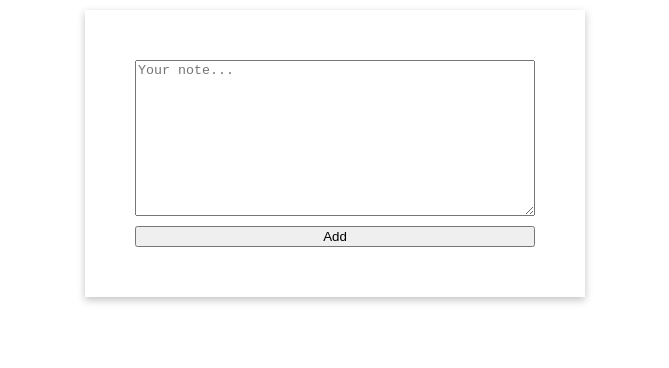
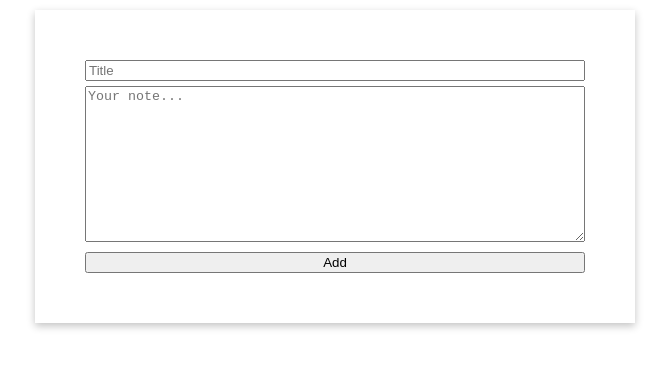
Before and after one commit to itailevi98/React-Notes-App, a React (Create React App) app: page / in a window 1280 px wide. Shown: the top 368 px of the page, without its empty margins (305-974 px from the left). Built offline with nearby package versions, Linux system fonts and the light colour scheme.

Commit message:
M3 (F): Title, date added

```diff
--- a/src/App.css
+++ b/src/App.css
@@ -1,6 +1,6 @@
 .App {
   text-align: center;
-  width: 500px;
+  width: 700px;
   margin-left: auto;
   margin-right: auto;
 }
--- a/src/components/FormComponent/FormComponent.jsx
+++ b/src/components/FormComponent/FormComponent.jsx
@@ -6,9 +6,14 @@ class FormComponent extends React.Component{
     constructor(props){
         super(props);
         this.state = {
+            title: "",
             note: "",
             date: undefined,
         }
+    }
+
+    onTitleChange(value){
+        this.setState({title: value});
     }
 
     onNoteChange(value){
@@ -18,13 +23,18 @@ class FormComponent extends React.Component{
 
     onSubmit(event){
         event.preventDefault();
+        if(this.state.note === ""){
+            return;
+        }
         const note = {
             id: Date.now(),
+            title: this.state.title,
             note: this.state.note,
             date: this.state.date,
         }
         this.props.onAddNote(note);
         this.setState({
+            title: '',
             note: '',
             date: undefined,
         });
@@ -34,6 +44,14 @@ class FormComponent extends React.Component{
         return (
             <div className="container">
                 <form onSubmit={(event) => this.onSubmit(event)}>
+                    <input
+                        type="text"
+                        name="title"
+                        id="title"
+                        placeholder="Title"
+                        value={this.state.title}
+                        onChange={(event) => this.onTitleChange(event.target.value)}
+                    />
                     <textarea
                         name="note"
                         id="note"
@@ -41,7 +59,8 @@ class FormComponent extends React.Component{
                         rows="10"
                         placeholder="Your note..."
                         value={this.state.note}
-                        onChange={(event) => this.onNoteChange(event.target.value)}></textarea>
+                        onChange={(event) => this.onNoteChange(event.target.value)}>
+                    </textarea>
                     <button id="submit-button" type="submit" name="submitButton">Add</button>
                 </form>
             </div>
--- a/src/components/FormComponent/styles.css
+++ b/src/components/FormComponent/styles.css
@@ -4,6 +4,7 @@
     margin-left: auto;
     margin-right: auto;
     margin-top: 10px;
+    width: 500px;
 }
 
 form {
@@ -14,3 +15,7 @@ form {
 #submit-button {
     margin-top: 10px;
 }
+
+#title {
+    margin-bottom: 5px;
+}
--- a/src/components/NoteComponent/NoteComponent.jsx
+++ b/src/components/NoteComponent/NoteComponent.jsx
@@ -2,14 +2,25 @@ import React from 'react';
 import './styles.css';
 
 function NoteComponent(props){
-    const { note, date } = props.note;
+    const { title, note, date } = props.note;
     return (
         <li className="note-item">
             <div id="date">
                 <span>{date}</span>
                 <button id="delete-button" onClick={props.onDeleteNote}>&#10006;</button>
             </div>
-            <span id="note">{note}</span>
+            {title !== "" && (
+                <div>
+                    <h3>{title}</h3>
+                    <span id="note">{note}</span>
+                </div>
+            )}
+            {title === "" && (
+                <div>
+                    <span id="note">{note}</span>
+                    <h3>{title}</h3>
+                </div>
+            )}
         </li>
     );
 }
--- a/src/components/NoteComponent/styles.css
+++ b/src/components/NoteComponent/styles.css
@@ -2,27 +2,23 @@
     box-shadow: rgba(0, 0, 0, 0.24) 0px 3px 8px;
     display: flex;
     flex-direction: column;
-    width: 115px;
-    height: 4rem;
+    width: 150px;
+    height: 6rem;
     margin-right: 10px;
     margin-bottom: 10px;
     padding: 5px;
     overflow-x: auto;
-    justify-content: flex-start;
+    justify-content: space-between;
 }
 
 #delete-button {
     border: 0;
     background-color: white;
     font-size: 0.7rem;
-    margin-left: auto;
 }
 
 #date {
     font-size: 0.7rem;
     display: flex;
+    justify-content: space-between;
 }
-
-#note {
-    margin-top: auto;
-}
```
